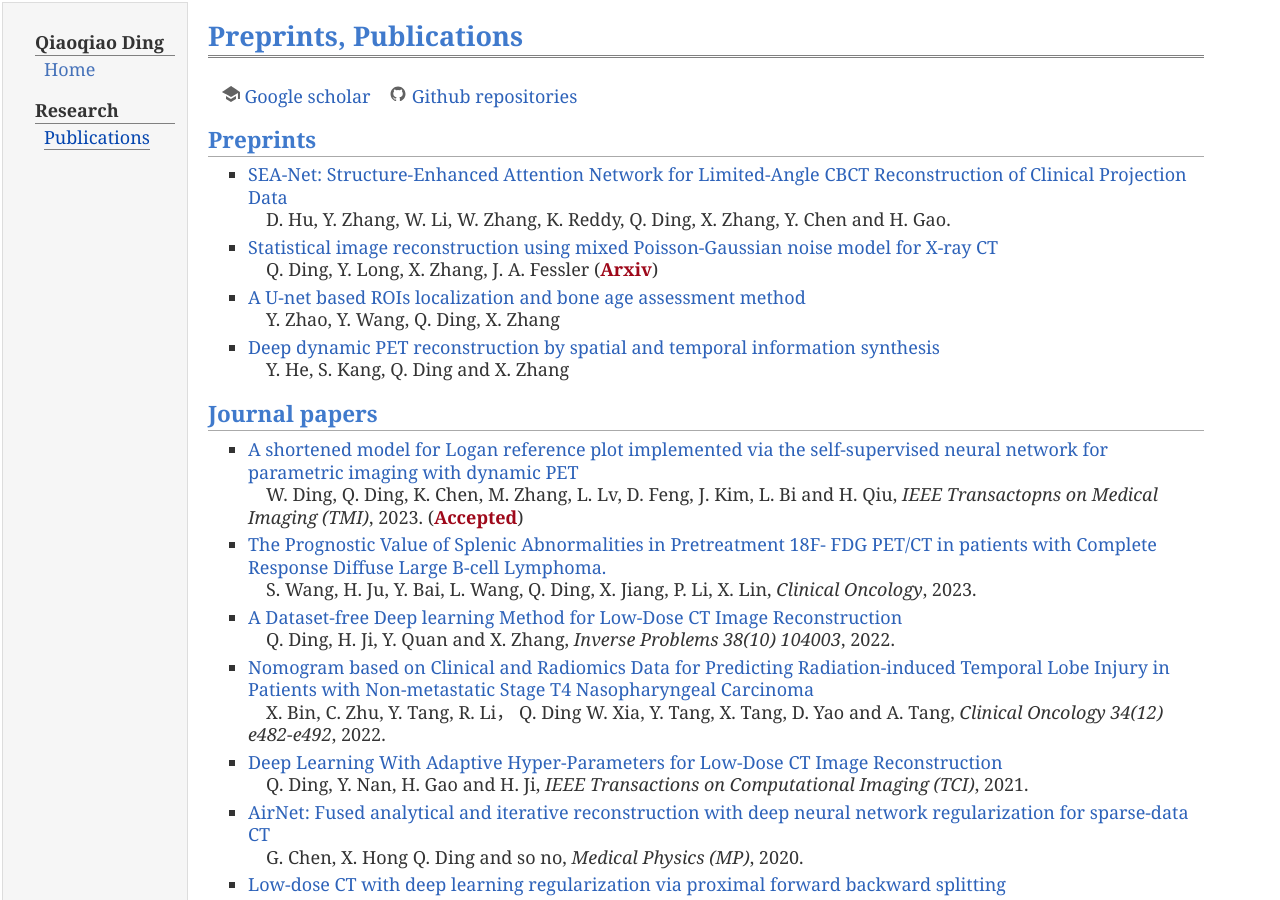
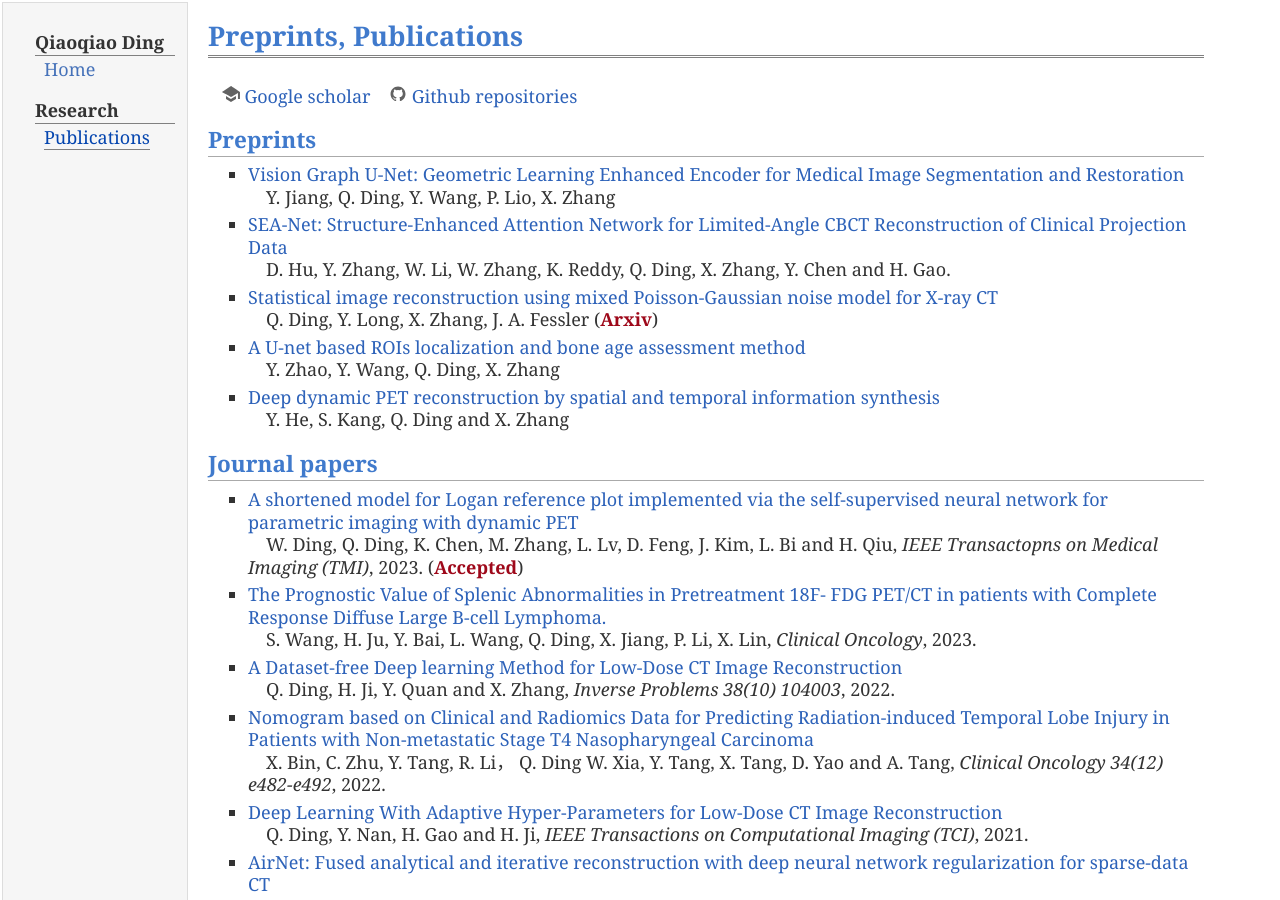
Before and after one commit to QqDing/QqDing.github.io, a Jekyll site: the page built from publication.md, in a window 1280 px wide and 900 px high. Built offline with Jekyll 4.4.1, drawn with Linux system fonts in a browser that asks for light colours.

Commit message:
Update pub_journal.yml

```diff
--- a/_data/pub_journal.yml
+++ b/_data/pub_journal.yml
@@ -1,6 +1,12 @@
 toc:
     - type: preprint
       papers:
+          - authors: Y. Jiang, Q. Ding, Y. Wang, P. Lio, X. Zhang
+            title: "Vision Graph U-Net: Geometric Learning Enhanced Encoder for Medical Image Segmentation and Restoration"
+            venue:
+            year: 2023
+            url:
+            misc:
           - authors: D. Hu, Y. Zhang, W. Li, W. Zhang, K. Reddy, Q. Ding, X. Zhang, Y. Chen and H. Gao.
             title: "SEA-Net: Structure-Enhanced Attention Network for Limited-Angle CBCT Reconstruction of Clinical Projection Data"
             venue:
```
